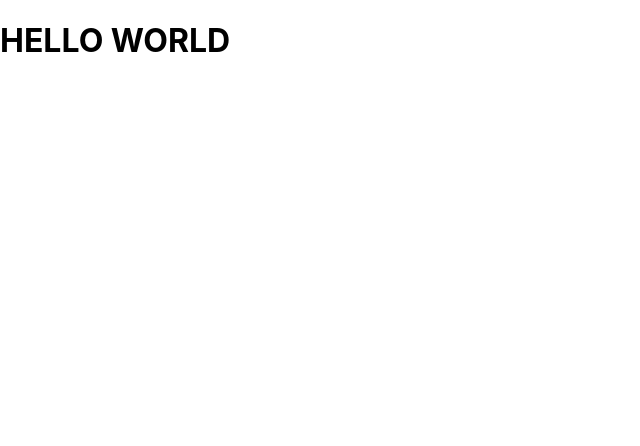
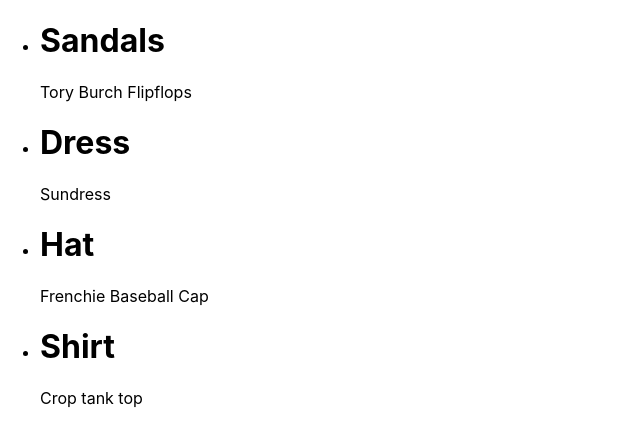
Before and after one commit to Stommy123/react_shopping_list_tutorial, a React (Create React App) app: page / in a window 1280 px wide. Shown: the top 446 px of the page, without its empty margins (0-640 px from the left). Built offline with nearby package versions, Linux system fonts and the light colour scheme.

Commit message:
render data

```diff
--- a/src/App.js
+++ b/src/App.js
@@ -1,5 +1,17 @@
-import React from 'react';
+import React, { Component } from 'react';
+import { data } from './data';
+import { ShoppingList } from './components';
+class App extends Component {
+  state = { list: data };
 
-const App = _ => <h1>HELLO WORLD</h1>
+  render() {
+    const { list } = this.state;
+    return (
+      <div>
+        <ShoppingList list={list} />
+      </div>
+    );
+  }
+}
 
 export default App;
--- /dev/null
+++ b/src/components/ShoppingList.jsx
@@ -0,0 +1,14 @@
+import React from 'react';
+
+const ShoppingList = ({ list = [] }) => (
+  <ul>
+    {list.map(item => (
+      <li>
+        <h1>{item.name}</h1>
+        <p>{item.description}</p>
+      </li>
+    ))}
+  </ul>
+);
+
+export default ShoppingList;
--- /dev/null
+++ b/src/components/index.js
@@ -0,0 +1 @@
+export { default as ShoppingList } from './ShoppingList';
```
